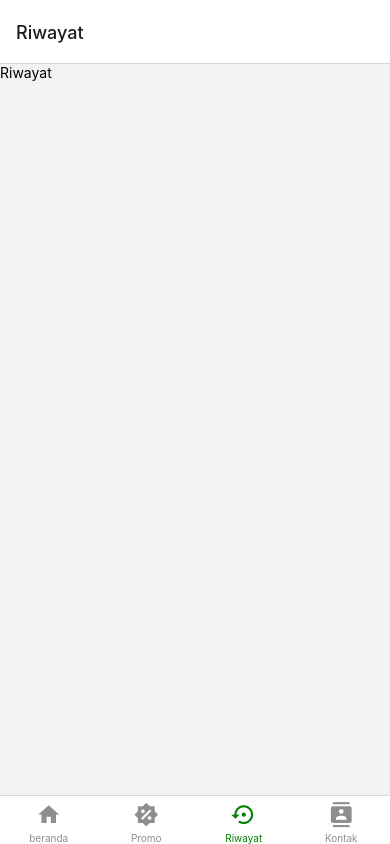
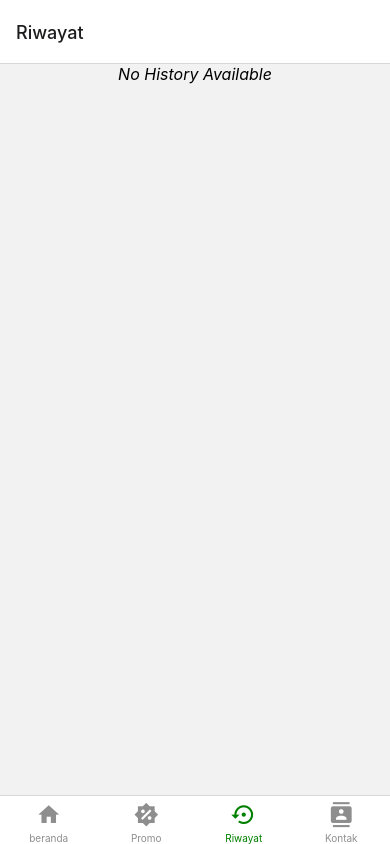
Before and after one commit to Taufiqurrohman58/Project-UTS-By-Taufiq, a React Native app: screen /Riwayat in a window 390 px wide. Built offline with nearby package versions, Linux system fonts and the light colour scheme.

Commit message:
menambahkan isi pada menu Riwayat

```diff
--- a/src/screens/Riwayat.jsx
+++ b/src/screens/Riwayat.jsx
@@ -1,14 +1,24 @@
-import {StyleSheet, Text, View} from 'react-native';
 import React from 'react';
+import { View, Text, StyleSheet } from 'react-native';
 
-const Riwayat = () => {
+const HistoryScreen = () => {
   return (
-    <View>
-      <Text>Riwayat</Text>
+    <View style={styles.container}>
+      <Text style={styles.noHistoryText}>No History Available</Text>
     </View>
   );
 };
 
-export default Riwayat;
+const styles = StyleSheet.create({
+  container: {
+    flex: 1,
+    alignItems: 'center',
+  },
+  noHistoryText: {
+    fontSize: 16,
+    fontStyle: 'italic',
+    color:'black'
+  },
+});
 
-const styles = StyleSheet.create({});
+export default HistoryScreen;
```
